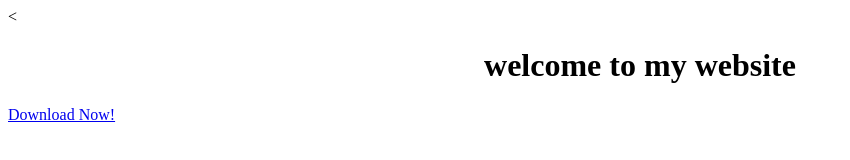
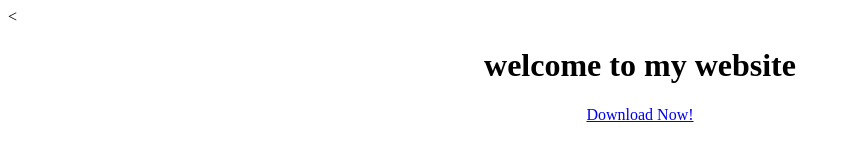
Before and after one commit to 500ml/500ml.github.io, a plain HTML site: page index.html in a window 1280 px wide. Shown: the whole page, without its empty margins (0-850 px from the left). Drawn offline with Linux system fonts and the light colour scheme.

Commit message:
Update index.html

```diff
--- a/index.html
+++ b/index.html
@@ -6,6 +6,9 @@
   </head>
   <body>
     <h1 style="text-align: center">welcome to my website</h1>
-    <a style="text-align: center" href="javascript:void(0)" class="ppt_dw">Download Now!</a>
+    <div style="text-align: center">
+      <a href="javascript:void(0)" class="ppt_dw">Download Now!</a>
+    </div>
+
   </body>
 </html>
```
